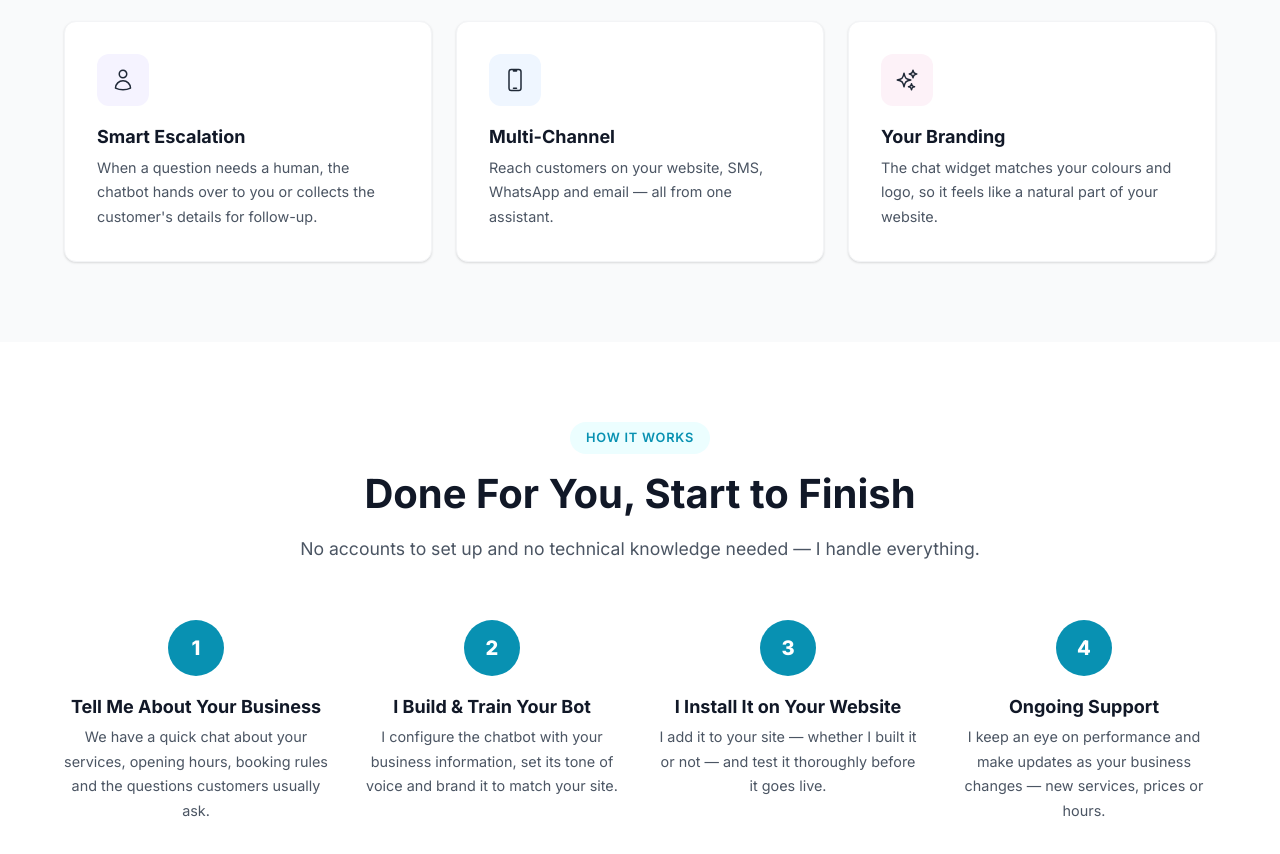
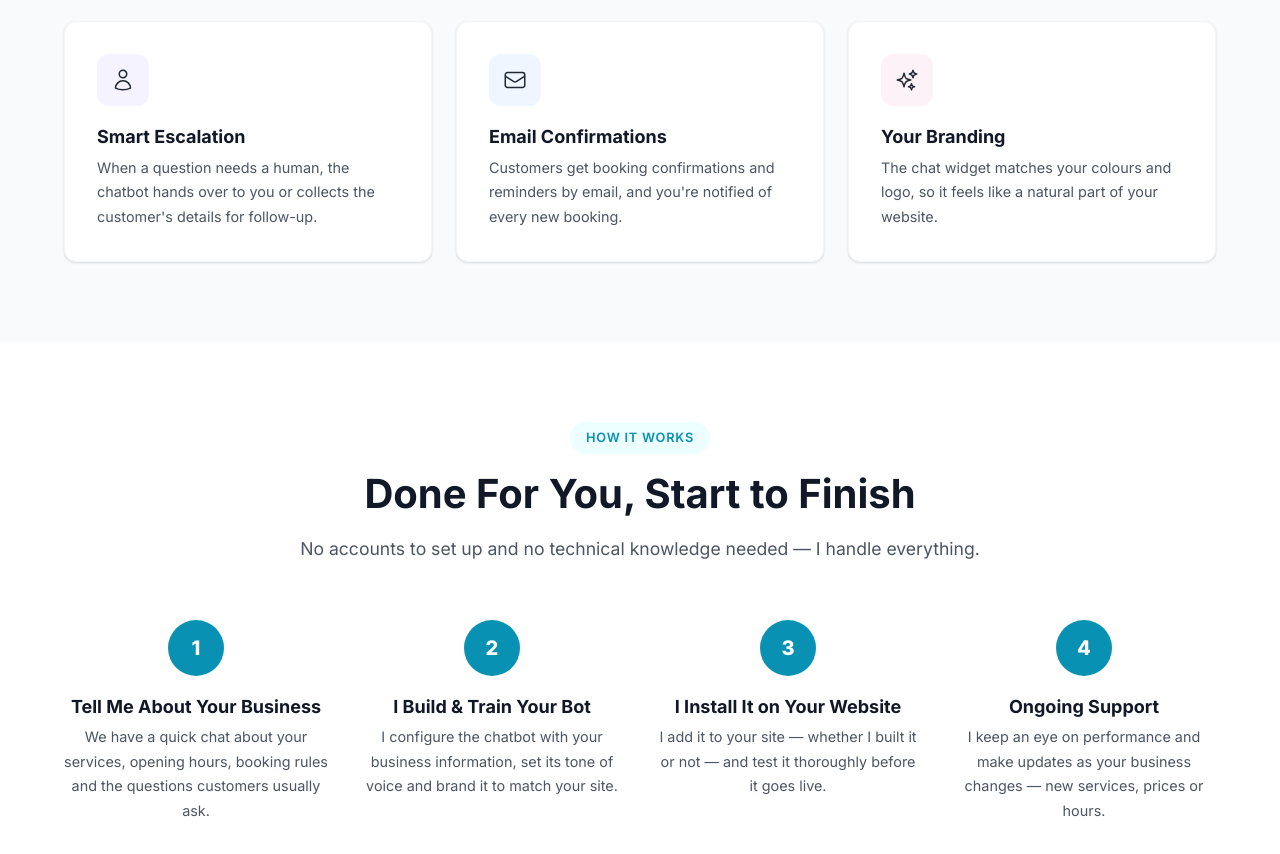
Before and after one commit to Elminjoh/EVAI, a plain HTML site: page chatbot.html in a window 1280 px wide. Shown: the part 1792-2646 px from the top of the page. Drawn offline with Linux system fonts and the light colour scheme; a script that the page names is missing.

Commit message:
Remove SMS/WhatsApp chatbot claims from the website
The chatbot platform only supports website chat with email notifications;
SMS, WhatsApp and voice are not offered. Replace the "multi-channel" claims
on the chatbot page, pricing card, FAQ and terms with what the service
actually does: works on any website and sends email confirmations and
reminders.

Co-Authored-By: Claude Opus 5.5 <noreply@anthropic.com>

```diff
--- a/chatbot.html
+++ b/chatbot.html
@@ -168,9 +168,9 @@
                     <p>When a question needs a human, the chatbot hands over to you or collects the customer's details for follow-up.</p>
                 </div>
                 <div class="feature-card reveal">
-                    <div class="feature-icon blue"><svg xmlns="http://www.w3.org/2000/svg" width="24" height="24" fill="none" viewBox="0 0 24 24" stroke="currentColor" stroke-width="1.5"><path stroke-linecap="round" stroke-linejoin="round" d="M10.5 1.5H8.25A2.25 2.25 0 0 0 6 3.75v16.5a2.25 2.25 0 0 0 2.25 2.25h7.5A2.25 2.25 0 0 0 18 20.25V3.75a2.25 2.25 0 0 0-2.25-2.25H13.5m-3 0V3h3V1.5m-3 0h3m-3 18.75h3"/></svg></div>
-                    <h4>Multi-Channel</h4>
-                    <p>Reach customers on your website, SMS, WhatsApp and email — all from one assistant.</p>
+                    <div class="feature-icon blue"><svg xmlns="http://www.w3.org/2000/svg" width="24" height="24" fill="none" viewBox="0 0 24 24" stroke="currentColor" stroke-width="1.5"><path stroke-linecap="round" stroke-linejoin="round" d="M21.75 6.75v10.5a2.25 2.25 0 0 1-2.25 2.25h-15a2.25 2.25 0 0 1-2.25-2.25V6.75m19.5 0A2.25 2.25 0 0 0 19.5 4.5h-15a2.25 2.25 0 0 0-2.25 2.25m19.5 0v.243a2.25 2.25 0 0 1-1.07 1.916l-7.5 4.615a2.25 2.25 0 0 1-2.36 0L3.32 8.91a2.25 2.25 0 0 1-1.07-1.916V6.75"/></svg></div>
+                    <h4>Email Confirmations</h4>
+                    <p>Customers get booking confirmations and reminders by email, and you're notified of every new booking.</p>
                 </div>
                 <div class="feature-card reveal">
                     <div class="feature-icon pink"><svg xmlns="http://www.w3.org/2000/svg" width="24" height="24" fill="none" viewBox="0 0 24 24" stroke="currentColor" stroke-width="1.5"><path stroke-linecap="round" stroke-linejoin="round" d="M9.813 15.904 9 18.75l-.813-2.846a4.5 4.5 0 0 0-3.09-3.09L2.25 12l2.846-.813a4.5 4.5 0 0 0 3.09-3.09L9 5.25l.813 2.846a4.5 4.5 0 0 0 3.09 3.09L15.75 12l-2.846.813a4.5 4.5 0 0 0-3.09 3.09ZM18.259 8.715 18 9.75l-.259-1.035a3.375 3.375 0 0 0-2.455-2.456L14.25 6l1.036-.259a3.375 3.375 0 0 0 2.455-2.456L18 2.25l.259 1.035a3.375 3.375 0 0 0 2.456 2.456L21.75 6l-1.035.259a3.375 3.375 0 0 0-2.456 2.456ZM16.894 20.567 16.5 21.75l-.394-1.183a2.25 2.25 0 0 0-1.423-1.423L13.5 18.75l1.183-.394a2.25 2.25 0 0 0 1.423-1.423l.394-1.183.394 1.183a2.25 2.25 0 0 0 1.423 1.423l1.183.394-1.183.394a2.25 2.25 0 0 0-1.423 1.423Z"/></svg></div>
```
Also changed, not shown: pricing.html (+1 -1 lines), terms.html (+1 -1 lines), FAQ.txt.
